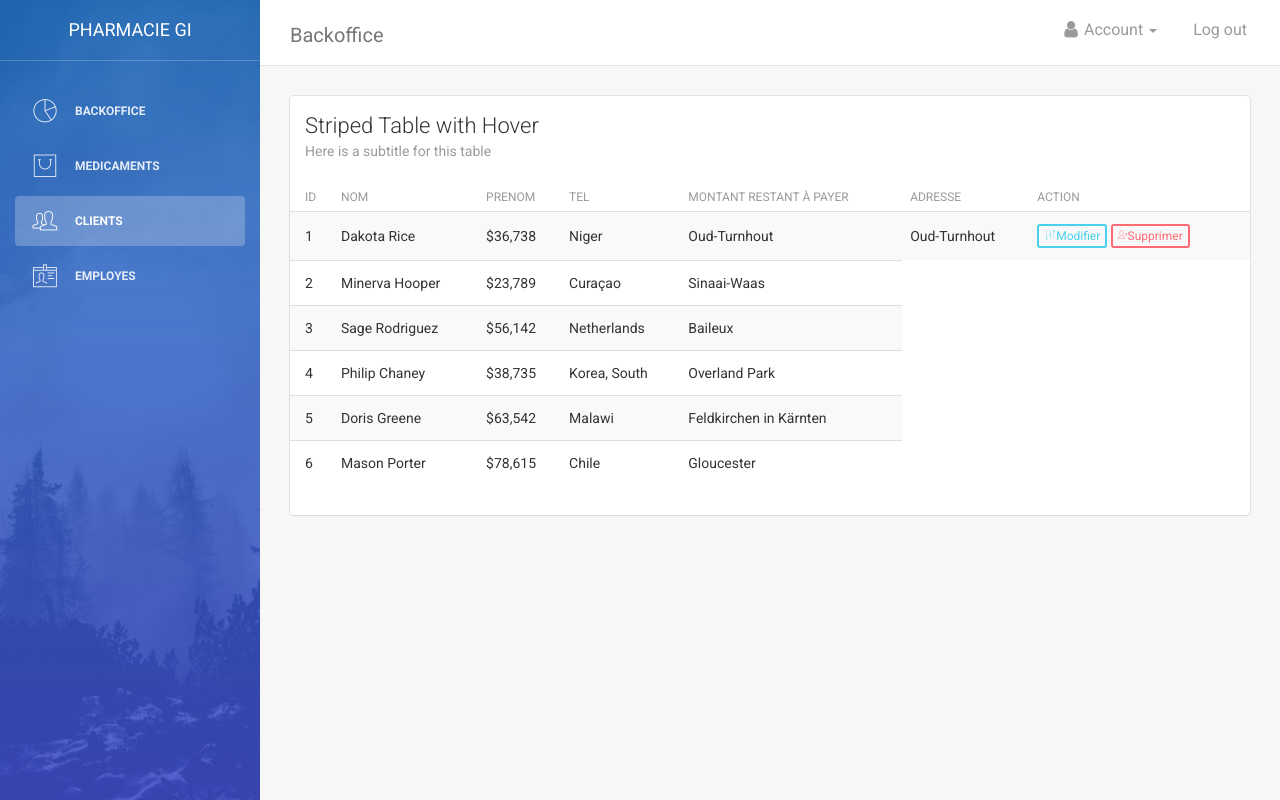
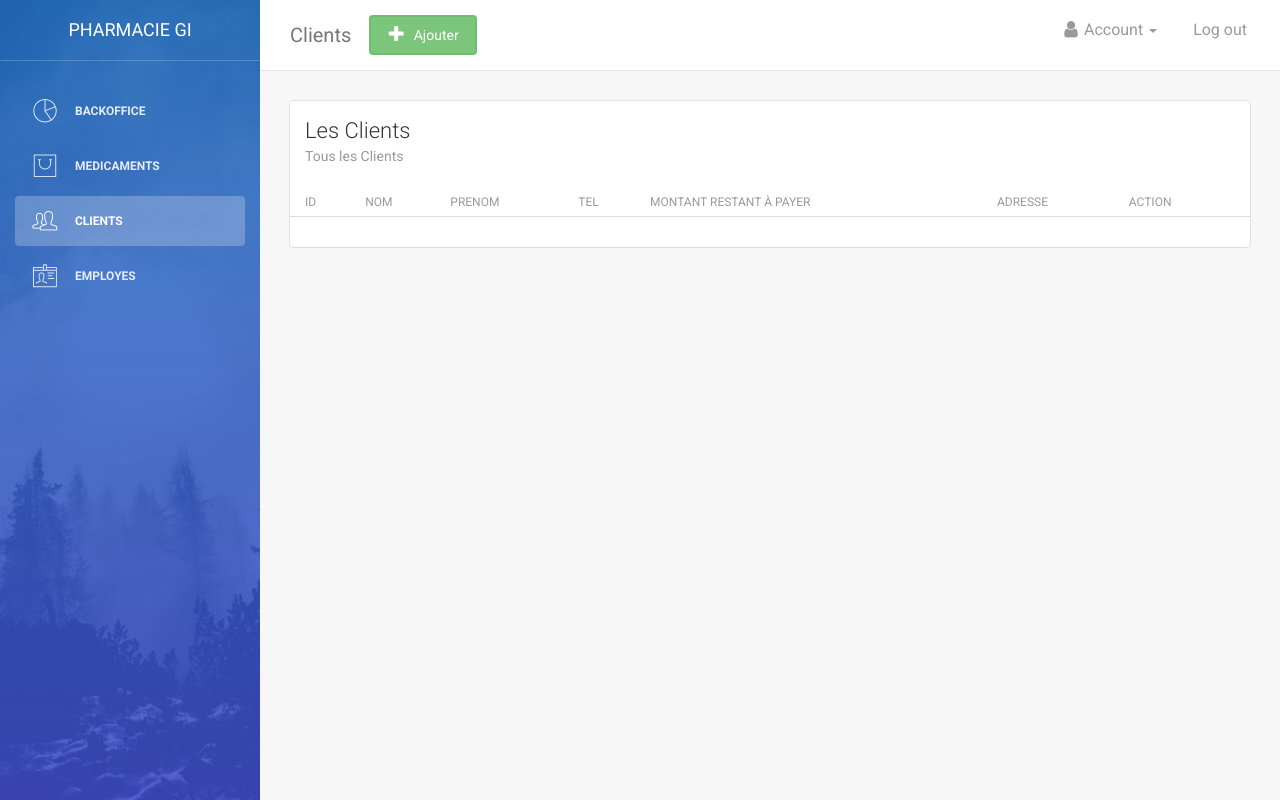
Before and after one commit to leMedi/gestion-pharmacie, a PHP site: page /gestion-phramacie/client/index.php in a window 1280 px wide. Run offline with PHP 8.4, Linux system fonts and the light colour scheme; lists and menus that the app fills with data are empty; some libraries are stand-ins or nearby versions.

Commit message:
modification d'index de client

```diff
--- a/client/index.php
+++ b/client/index.php
@@ -2,6 +2,8 @@
 
 require __DIR__. '/../include/outils.php';
 
+$clients = new Clients();
+$clients = $clients->tous();
 
 ?>
 
@@ -18,82 +20,32 @@ require __DIR__. '/../include/outils.php';
     </div> <!-- .sidebar -->
 
     <div class="main-panel">
-        <?php template('nav'); ?>
+
+        <?php template('nav', array(
+            'title' => 'Clients',
+            'actions' => array(
+                array(
+                    'nom'   => 'Ajouter',
+                    'icon'  => 'fa fa-plus',
+                    'lien'  => '/client/ajouter.php'
+                )
+            )
+        )); ?>
 
         <div class="content">
-            <div class="container-fluid">
-               <div class="row">
-                   <div class="col-md-12">
-                       <div class="card">
-                           <div class="header">
-                               <h4 class="title">Striped Table with Hover</h4>
-                               <p class="category">Here is a subtitle for this table</p>
-                           </div>
-                           <div class="content table-responsive table-full-width">
-                               <table class="table table-hover table-striped">
-                                   <thead>
-                                       <th>ID</th>
-                                    <th>Nom</th>
-                                    <th>Prenom</th>
-                                    <th>TEL</th>
-                                    <th>MONTANT RESTANT À PAYER</th>
-                                    <th>ADRESSE</th>
-                                    <th>Action</th>
-                                   </thead>
-                                   <tbody>
-                                       <tr>
-                                        <td>1</td>
-                                        <td>Dakota Rice</td>
-                                        <td>$36,738</td>
-                                        <td>Niger</td>
-                                        <td>Oud-Turnhout</td>
-                                        <td>Oud-Turnhout</td>
-                                        <td><a class='btn btn-info btn-xs' href="#"><span class="pe-7s-edit"></span>Modifier</a> <a href="#" class="btn btn-danger btn-xs"><span class="pe-7s-delete-user"></span>Supprimer</a></td>
-                                       </tr>
-                                       <tr>
-                                        <td>2</td>
-                                        <td>Minerva Hooper</td>
-                                        <td>$23,789</td>
-                                        <td>Curaçao</td>
-                                        <td>Sinaai-Waas</td>
-                                       </tr>
-                                       <tr>
-                                        <td>3</td>
-                                        <td>Sage Rodriguez</td>
-                                        <td>$56,142</td>
-                                        <td>Netherlands</td>
-                                        <td>Baileux</td>
-                                       </tr>
-                                       <tr>
-                                        <td>4</td>
-                                        <td>Philip Chaney</td>
-                                        <td>$38,735</td>
-                                        <td>Korea, South</td>
-                                        <td>Overland Park</td>
-                                       </tr>
-                                       <tr>
-                                        <td>5</td>
-                                        <td>Doris Greene</td>
-                                        <td>$63,542</td>
-                                        <td>Malawi</td>
-                                        <td>Feldkirchen in Kärnten</td>
-                                       </tr>
-                                       <tr>
-                                        <td>6</td>
-                                        <td>Mason Porter</td>
-                                        <td>$78,615</td>
-                                        <td>Chile</td>
-                                        <td>Gloucester</td>
-                                       </tr>
-                                   </tbody>
-                               </table>
-
-                           </div>
-                       </div>
-                   </div>
-
-               </div>
-            </div>
+          <div class="container-fluid">
+              <div class="row">
+                  <div class="col-md-12">
+                      <?php
+                          template('clients.table', array(
+                              'title'         => 'Les Clients',
+                              'subtitle'      => 'Tous les Clients ',
+                              'clients' => $clients
+                          ));
+                      ?>
+                  </div> <!-- .col -->
+              </div> <!-- .row -->
+          </div>
         </div> <!-- .content -->
 <?php
     template('footer', array(
--- /dev/null
+++ b/templates/clients.table.php
@@ -0,0 +1,42 @@
+<div class="card">
+    <div class="header">
+        <h4 class="title"><?= $title ?></h4>
+        <p class="category"><?= $subtitle ?></p>
+    </div>
+    <div class="content table-responsive table-full-width">
+        <table class="table table-hover table-striped">
+            <thead>
+             <th>ID</th>
+             <th>Nom</th>
+             <th>Prenom</th>
+             <th>TEL</th>
+             <th>MONTANT RESTANT À PAYER</th>
+             <th>ADRESSE</th>
+             <th>Action</th>
+            </thead>
+            <tbody>
+              <?php foreach($clients as $client): ?>
+                <tr>
+                  <td><a href="<?= lien('/client/info.php?id=' . $client->id) ?>"><?= $client->id ?></a></td>
+                  <td><a href="<?= lien('/client/info.php?id=' . $client->id) ?>"><?= $client->nom ?></a></td>
+                  <td><a href="<?= lien('/client/info.php?id=' . $client->id) ?>"><?= $client->prenom ?></a></td>
+                  <td><?= $client->tel ?></td>
+                  <td><?= $client->montant_restant ?></td>
+                  <td><?= $client->adresse ?></td>
+                  <td>
+                      <a class="btn btn-info btn-xs" href="<?= lien('/client/modifier.php?id=' . $client->id) ?>">
+                          <span class="pe-7s-edit"></span>Modifier
+                      </a>
+                      <a class="btn btn-danger btn-xs" href="<?= lien('/client/supprimer.php?id=' . $client->id) ?>">
+                          <span class="pe-7s-delete-user"></span>Supprimer
+                      </a>
+                  </td>
+                </tr>
+              <?php
+                    endforeach;
+              ?>
+            </tbody>
+        </table>
+
+    </div>
+</div>
```
